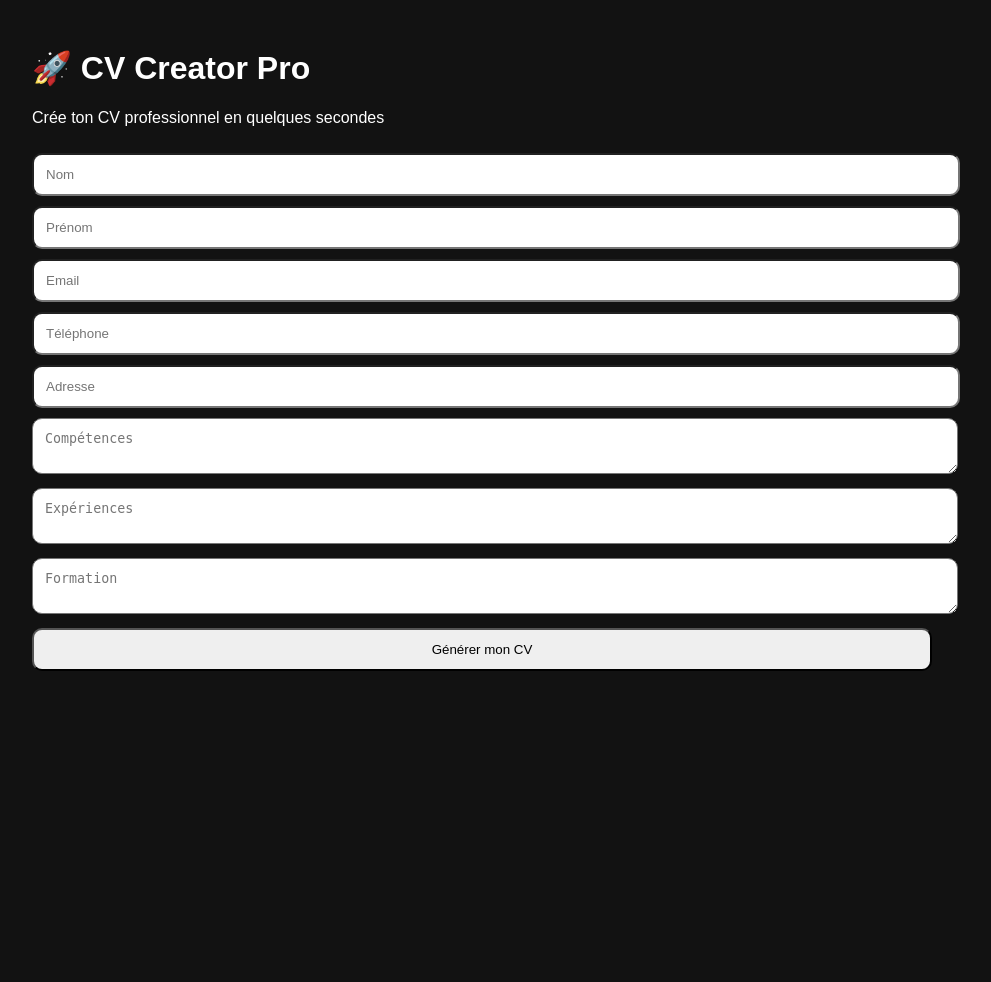
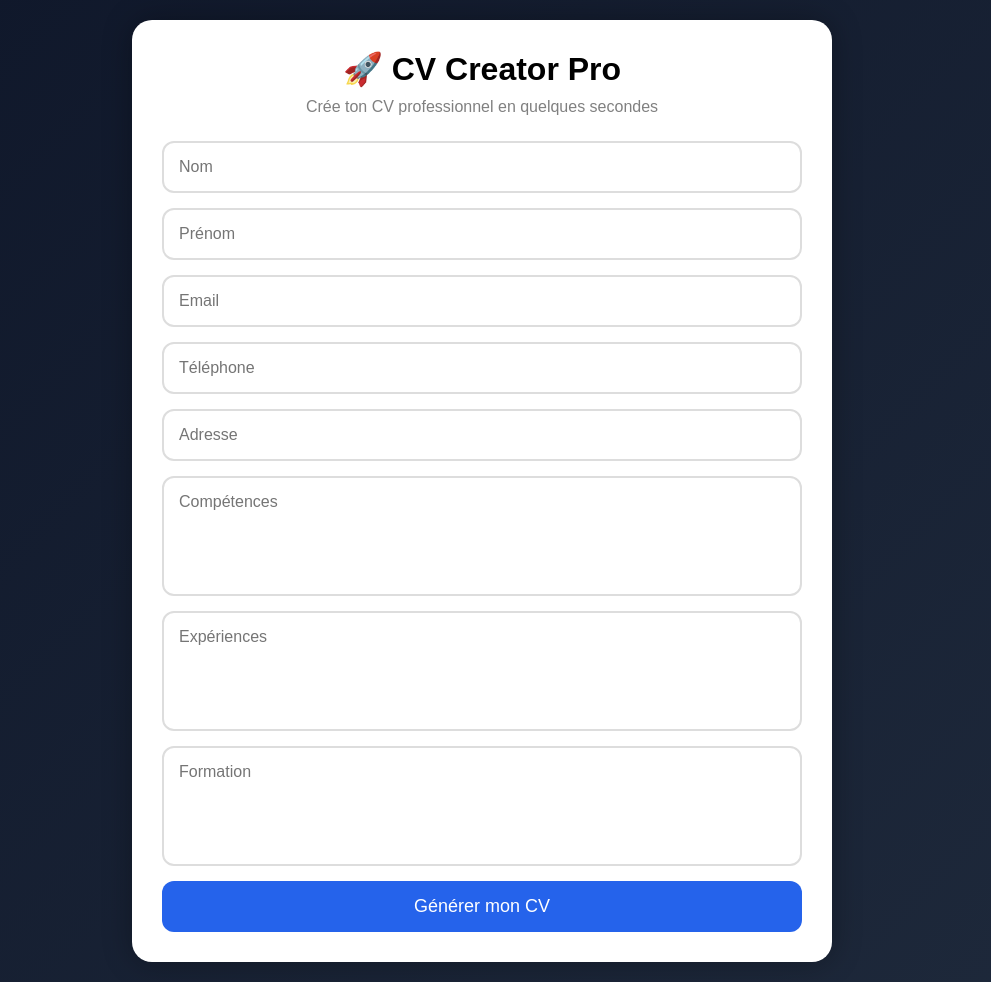
Before and after one commit to kibiigaming1450-max/CVCreatorProWeb, a Flask app: page / in a window 1280 px wide. Shown: the whole page, without its empty margins (158-1149 px from the left). Before the commit the page ends 671 px from the top, so only its background shows below. Run offline with Flask 3, Linux system fonts and the light colour scheme.

Commit message:
Refactor CSS styles for improved layout and design

```diff
--- a/static/style.css
+++ b/static/style.css
@@ -1,25 +1,74 @@
+*{
+margin:0;
+padding:0;
+box-sizing:border-box;
+font-family:Arial,sans-serif;
+}
+
 body{
-    background:#121212;
-    color:white;
-    font-family:Arial;
+background:linear-gradient(
+135deg,
+#0f172a,
+#1e293b
+);
+min-height:100vh;
+display:flex;
+justify-content:center;
+align-items:center;
+padding:20px;
 }
 
 .container{
-    width:90%;
-    max-width:900px;
-    margin:auto;
-    padding:20px;
+background:white;
+width:100%;
+max-width:700px;
+padding:30px;
+border-radius:20px;
+box-shadow:0 0 30px rgba(0,0,0,0.3);
+}
+
+h1{
+text-align:center;
+margin-bottom:10px;
+}
+
+p{
+text-align:center;
+margin-bottom:25px;
+color:gray;
+}
+
+form{
+display:flex;
+flex-direction:column;
+gap:15px;
 }
 
 input,
-textarea,
-button{
-    width:100%;
-    margin-top:10px;
-    padding:12px;
-    border-radius:10px;
+textarea{
+padding:15px;
+border:2px solid #ddd;
+border-radius:12px;
+font-size:16px;
+}
+
+textarea{
+height:120px;
+resize:none;
 }
 
 button{
-    cursor:pointer;
+padding:15px;
+border:none;
+border-radius:12px;
+background:#2563eb;
+color:white;
+font-size:18px;
+cursor:pointer;
+transition:0.3s;
 }
+
+button:hover{
+background:#1d4ed8;
+transform:scale(1.02);
+}
```
